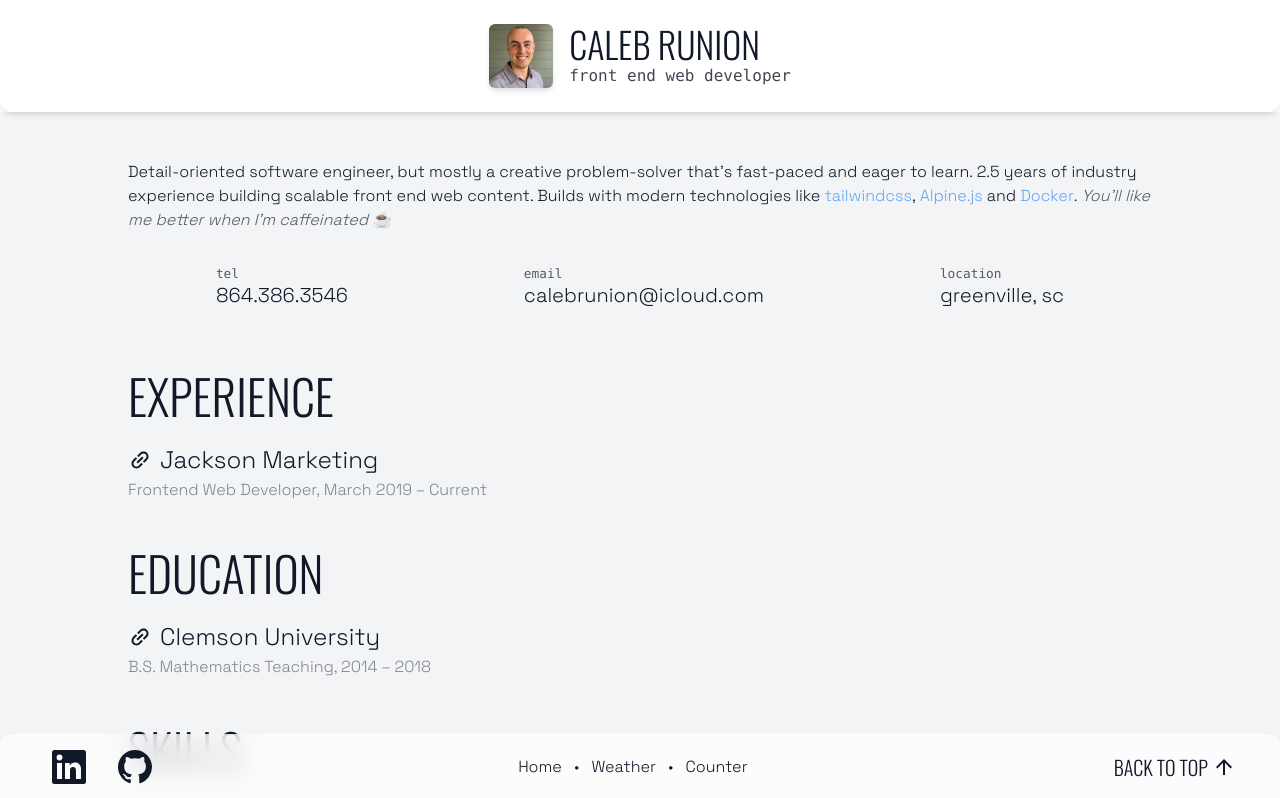
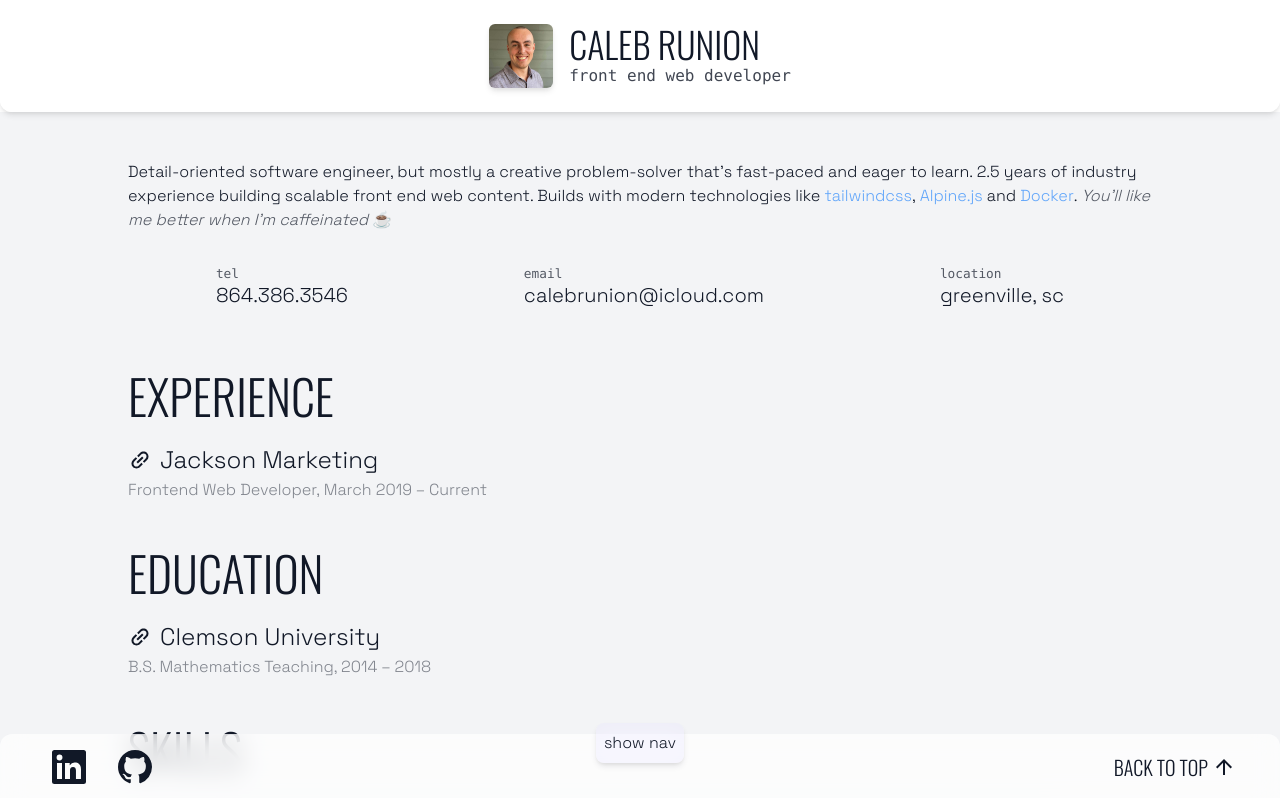
Before and after one commit to trexchard/hello-next, a Next.js app: page / in a window 1280 px wide. Shown: the top 798 px of the page. Built offline with nearby package versions, Linux system fonts and the light colour scheme.

Commit message:
Nav: Create opacity toggle

```diff
--- a/components/Nav.js
+++ b/components/Nav.js
@@ -1,13 +1,32 @@
 import Link from 'next/link'
+import { useState } from 'react'
 
-const Nav = () => (
-  <nav className='order-first w-full p-3 mx-auto overflow-x-auto text-center sm:order-none sm:w-auto'>
+const Nav = () => {
+  const [open, setOpen] = useState(false)
+
+  return (
+    <>
+      <div className='absolute inset-x-0 flex justify-center -mt-12'>
+        <button
+          onClick={() => setOpen(!open)}
+          className={`shadow-md rounded-lg p-2 select-none transition backdrop-blur-md bg-purple-200 bg-opacity-20 hover:bg-opacity-30`}
+        >
+          {open ? 'hide' : 'show'} nav
+        </button>
+      </div>
+      <nav
+        className={`order-first w-full ${
+          open ? '' : 'opacity-0 pointer-events-none'
+        } p-3 mx-auto overflow-x-auto transition text-center sm:order-none sm:w-auto`}
+      >
         <Link href='/'>Home</Link>
         <span className='mx-3'>•</span>
         <Link href='/weather'>Weather</Link>
         <span className='mx-3'>•</span>
         <Link href='/counter'>Counter</Link>
       </nav>
+    </>
   )
+}
 
 export default Nav
```
Lines whose indentation alone changed are shown as unchanged.
